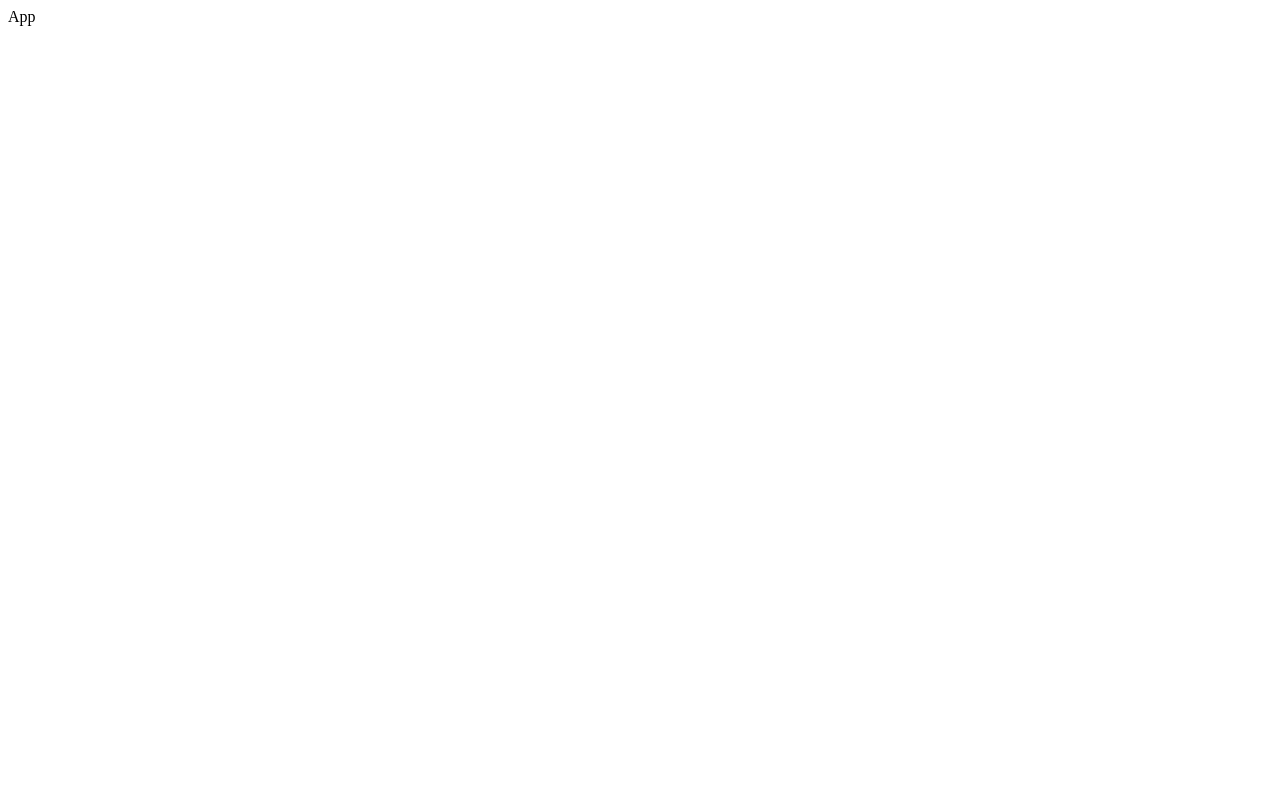
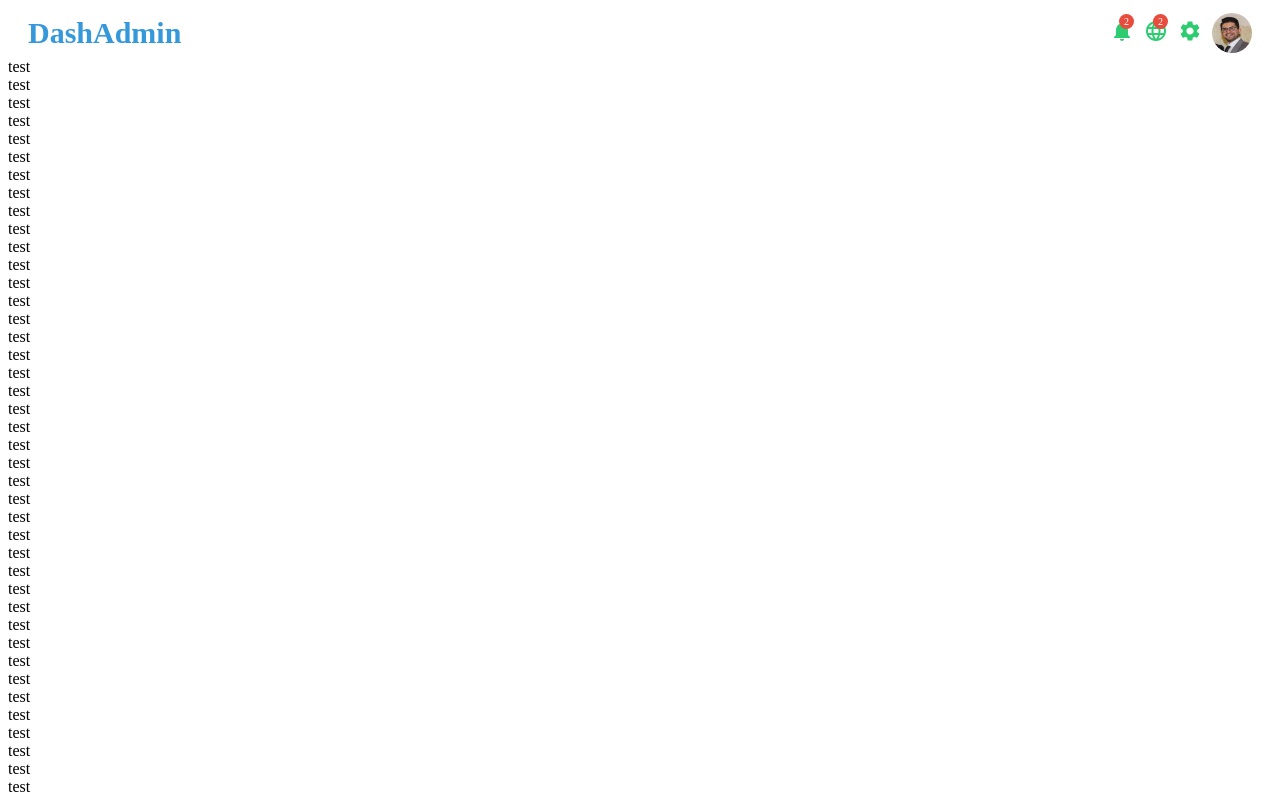
Before and after one commit to ardeshir1991/dashboard, a React (Create React App) app: page / in a window 1280 px wide. Shown: the top 798 px of the page. Built offline with nearby package versions, Linux system fonts and the light colour scheme; a web font is replaced by a local one.

Commit message:
adding topbar

```diff
--- a/package.json
+++ b/package.json
@@ -3,7 +3,12 @@
   "version": "0.1.0",
   "private": true,
   "dependencies": {
+    "@emotion/react": "^11.9.0",
+    "@emotion/styled": "^11.8.1",
     "@material-ui/core": "^4.12.4",
+    "@material-ui/icons": "^4.11.3",
+    "@mui/icons-material": "^5.8.0",
+    "@mui/material": "^5.8.1",
     "@testing-library/jest-dom": "^5.16.4",
     "@testing-library/react": "^13.3.0",
     "@testing-library/user-event": "^13.5.0",
@@ -11,6 +16,7 @@
     "react-dom": "^18.1.0",
     "react-scripts": "5.0.1",
     "recharts": "^2.1.10",
+    "sass": "^1.52.1",
     "web-vitals": "^2.1.4"
   },
   "scripts": {
--- a/src/App.jsx
+++ b/src/App.jsx
@@ -1,8 +1,138 @@
 import React from 'react'
+import TopBar from './components/topbar/TopBar';
 
 const App = () => {
   return (
-    <div>App</div>
+    <div>
+        <TopBar />
+        test <br/>
+        test <br/>
+        test <br/>
+        test <br/>
+        test <br/>
+        test <br/>
+        test <br/>
+        test <br/>
+        test <br/>
+        test <br/>
+        test <br/>
+        test <br/>
+        test <br/>
+        test <br/>
+        test <br/>
+        test <br/>
+        test <br/>
+        test <br/>
+        test <br/>
+        test <br/>
+        test <br/>
+        test <br/>
+        test <br/>
+        test <br/>
+        test <br/>
+        test <br/>
+        test <br/>
+        test <br/>
+        test <br/>
+        test <br/>
+        test <br/>
+        test <br/>
+        test <br/>
+        test <br/>
+        test <br/>
+        test <br/>
+        test <br/>
+        test <br/>
+        test <br/>
+        test <br/>
+        test <br/>
+        test <br/>
+        test <br/>
+        test <br/>
+        test <br/>
+        test <br/>
+        test <br/>
+        test <br/>
+        test <br/>
+        test <br/>
+        test <br/>
+        test <br/>
+        test <br/>
+        test <br/>
+        test <br/>
+        test <br/>
+        test <br/>
+        test <br/>
+        test <br/>
+        test <br/>
+        test <br/>
+        test <br/>
+        test <br/>
+        test <br/>
+        test <br/>
+        test <br/>
+        test <br/>
+        test <br/>
+        test <br/>
+        test <br/>
+        test <br/>
+        test <br/>
+        test <br/>
+        test <br/>
+        test <br/>
+        test <br/>
+        test <br/>
+        test <br/>
+        test <br/>
+        test <br/>
+        test <br/>
+        test <br/>
+        test <br/>
+        test <br/>
+        test <br/>
+        test <br/>
+        test <br/>
+        test <br/>
+        test <br/>
+        test <br/>
+        test <br/>
+        test <br/>
+        test <br/>
+        test <br/>
+        test <br/>
+        test <br/>
+        test <br/>
+        test <br/>
+        test <br/>
+        test <br/>
+        test <br/>
+        test <br/>
+        test <br/>
+        test <br/>
+        test <br/>
+        test <br/>
+        test <br/>
+        test <br/>
+        test <br/>
+        test <br/>
+        test <br/>
+        test <br/>
+        test <br/>
+        test <br/>
+        test <br/>
+        test <br/>
+        test <br/>
+        test <br/>
+        test <br/>
+        test <br/>
+        test <br/>
+        test <br/>
+        test <br/>
+        test <br/>
+        test <br/>
+        test <br/>
+        test <br/>
+    </div>
   )
 }
 
--- /dev/null
+++ b/src/components/topbar/TopBar.jsx
@@ -0,0 +1,34 @@
+import React from 'react';
+import './TopBar.scss';
+import NotificationsNoneIcon from '@material-ui/icons/Notifications';
+import LanguageIcon from '@material-ui/icons/Language';
+import SettingsIcon from '@material-ui/icons/Settings';
+
+
+const TopBar = () => {
+  return (
+    <div className='topbar-container'>
+        <div className="topbar-wraper">
+            <div className="topLeft">
+                <span>DashAdmin</span>
+            </div>
+            <div className="topRight">
+                <div className="topbar-icon-container">
+                    <NotificationsNoneIcon style={{color: '#2ecc71'}}/>
+                    <span className="badgeIcon">2</span>
+                </div>
+                <div className="topbar-icon-container">
+                    <LanguageIcon style={{color: '#2ecc71'}}/>
+                    <span className="badgeIcon">2</span>
+                </div>
+                <div className="topbar-icon-container">
+                    <SettingsIcon style={{color: '#2ecc71'}}/>
+                </div>
+                <img src="./images/profile.jpeg" alt="" />
+            </div>
+        </div>
+    </div>
+  )
+}
+
+export default TopBar
--- /dev/null
+++ b/src/components/topbar/TopBar.scss
@@ -0,0 +1,53 @@
+.topbar-container{
+    width: 100%;
+    height: 50px;
+    background-color: white;
+    position: sticky;
+    top: 0;
+    z-index: 500;
+    .topbar-wraper{
+        height: 100%;
+        padding: 0px 20px;
+        display: flex;
+        align-items: center;
+        justify-content: space-between;
+        .topLeft{
+            span{
+                font-weight: bold;
+                font-size: 30px;
+                cursor: pointer;
+                color: #3498db;
+            }
+        }
+        .topRight{
+            display: flex;
+            align-items: center;
+            justify-content: center;
+            .topbar-icon-container{
+                position: relative;
+                margin-right: 10px;
+                cursor: pointer;
+                .badgeIcon{
+                    position: absolute;
+                    top: -5px;
+                    right: 0px;
+                    background-color: #e74c3c;
+                    width: 15px;
+                    height: 15px;
+                    border-radius: 50%;
+                    font-size: 10px;
+                    display: flex;
+                    justify-content: center;
+                    align-items: center;
+                    color: white;
+                }
+            }
+            img{
+                width: 40px;
+                height: 40px;
+                border-radius: 50%;
+                cursor: pointer;
+            }
+        }
+    }
+}
```
Also changed, not shown: public/images/profile.jpeg (added), 1 other file (tests, documents, lock files or other folders).
